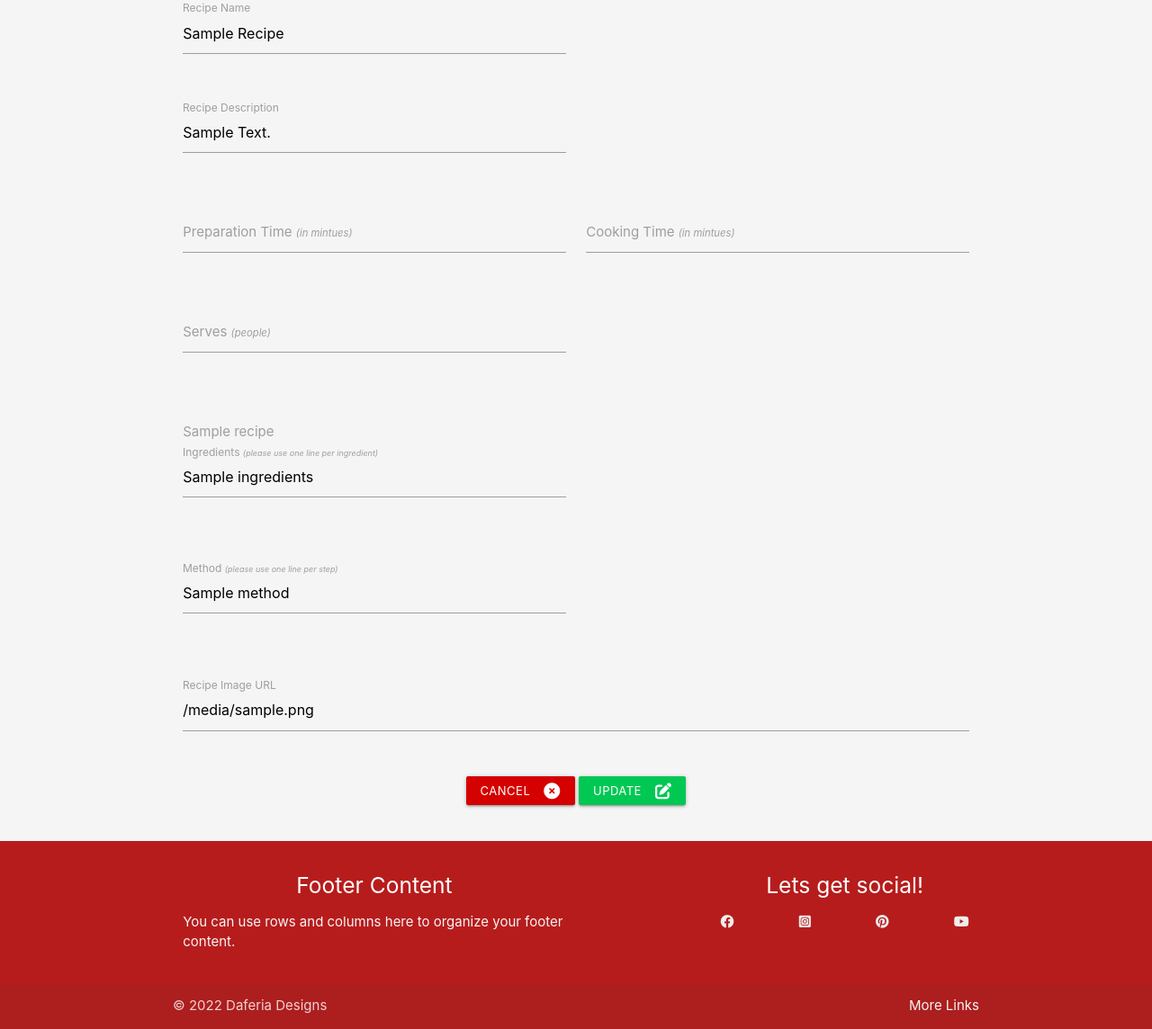
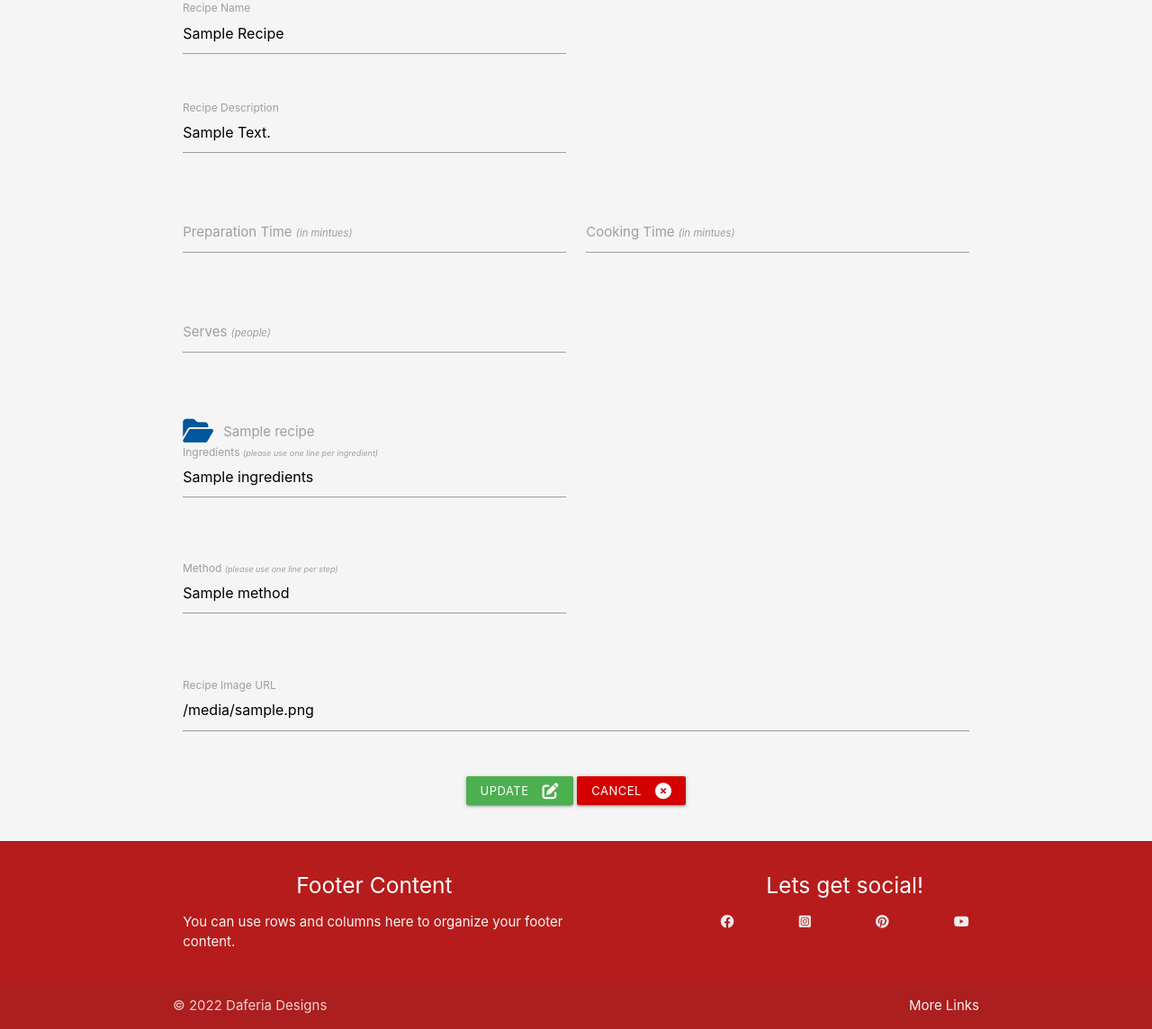
Before and after one commit to Daferia/kombuisTotTafel, a Flask app: template templates/edit_recipe.html in a window 1280 px wide. Shown: the part 224-1368 px from the top of the page at 90% size. Run offline with Flask 2, Linux system fonts and the light colour scheme; the template is opened without the code that fills it: most values are stand-ins (such as "Sample title", 1, 10 or a date in 2020); some libraries are stand-ins or nearby versions.

```diff
--- a/templates/edit_recipe.html
+++ b/templates/edit_recipe.html
@@ -39,13 +39,13 @@
     </div>
     <div class="row">
       <div class="input-field inline col s6">
-        <input id="" name="servings" value="{{ recipe.servings }}" type="number" min="1" class="validate"
-          required>
+        <input id="" name="servings" value="{{ recipe.servings }}" type="number" min="1" class="validate" required>
         <label for="servings">Serves <em><small>(people)</small></em></label>
       </div>
     </div>
     <div class="row">
       <div class="input-field col s12">
+        <i class="fas fa-folder-open prefix light-blue-text text-darken-4"></i>
         <select id="category_name" name="category_name" class="validate" required>
           <option value="" disabled>Select a Category</option>
           {% for category in categories %}
@@ -89,16 +89,18 @@
         <label for="image_url">Recipe Image URL</label>
       </div>
     </div>
-    <!-- submit button -->
+
     <div class="row">
       <div class="col s12 center-align">
+        <!-- submit button -->
+        <button type="submit" class="waves-effect waves-light btn-small green btn-radius">
+          Update <i class="fas fa-edit right"></i>
+        </button>
         <!-- cancel button -->
-          <a href="{{ url_for('view_recipe', recipe_id=recipe._id) }}" class="waves-effect waves-light btn-small red accent-4">
+        <a href="{{ url_for('view_recipe', recipe_id=recipe._id) }}"
+          class="waves-effect waves-light btn-small red accent-4 btn-radius">
           Cancel <i class="fas fa-times-circle right"></i>
         </a>
-          <button type="submit" class="waves-effect waves-light btn-small green accent-4">
-              Update <i class="fas fa-edit right"></i>
-          </button>
       </div>
     </div>
   </form>
```
Lines whose indentation alone changed are shown as unchanged.
